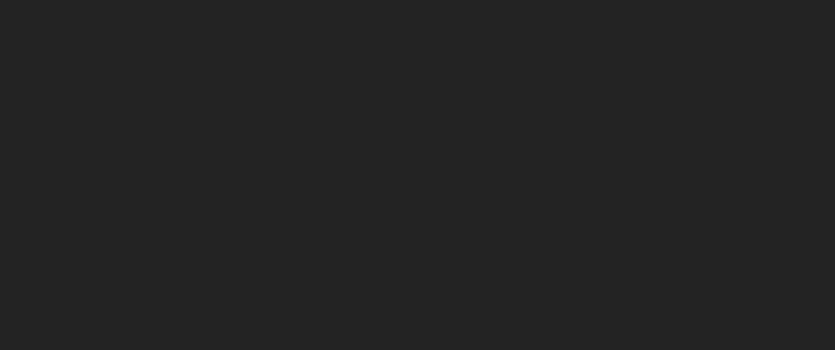
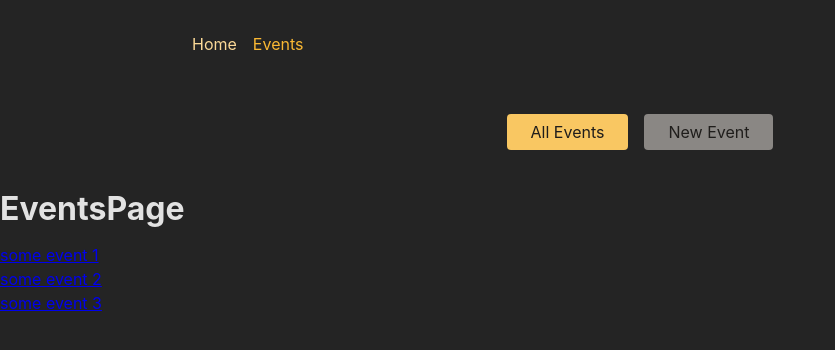
Before and after one commit to lucasmm96/react-projects, a React (Create React App) app in the folder 10-react-router-2/frontend/: page /events in a window 1280 px wide. Shown: the top 350 px of the page, without its empty margins (0-835 px from the left). Built offline with nearby package versions, Linux system fonts and the light colour scheme.

Commit message:
time to practice: problem

```diff
--- a/10-react-router-2/frontend/package.json
+++ b/10-react-router-2/frontend/package.json
@@ -8,6 +8,7 @@
     "@testing-library/user-event": "^13.5.0",
     "react": "^18.2.0",
     "react-dom": "^18.2.0",
+    "react-router-dom": "^6.8.1",
     "react-scripts": "5.0.1",
     "web-vitals": "^2.1.4"
   },
--- a/10-react-router-2/frontend/src/App.js
+++ b/10-react-router-2/frontend/src/App.js
@@ -20,8 +20,38 @@
 // 7. Output the ID of the selected event on the EventDetailPage
 // BONUS: Add another (nested) layout route that adds the <EventNavigation> component above all /events... page components
 
+import { createBrowserRouter, RouterProvider } from 'react-router-dom';
+
+import HomePage from './pages/HomePage';
+import Events from './pages/EventsPage';
+import EventDetailPage from './pages/EventDetailPage';
+import NewEventPage from './pages/NewEventPage';
+import EditEventPage from './pages/EditEventPage';
+import RootLayout from './pages/Root';
+import EventsRootLayout from './pages/EventsRoot';
+
 function App() {
-  return <div></div>;
+	const router = createBrowserRouter([
+		{
+			path: '/',
+			element: <RootLayout />,
+			children: [
+				{ index: true, element: <HomePage /> },
+				{
+					path: 'events',
+					element: <EventsRootLayout />,
+					children: [
+						{ index: true, element: <Events /> },
+						{ path: ':eventId', element: <EventDetailPage /> },
+						{ path: 'new', element: <NewEventPage /> },
+						{ path: ':eventId/edit', element: <EditEventPage /> },
+					],
+				},
+			],
+		},
+	]);
+
+	return <RouterProvider router={router} />;
 }
 
 export default App;
--- a/10-react-router-2/frontend/src/components/EventsNavigation.js
+++ b/10-react-router-2/frontend/src/components/EventsNavigation.js
@@ -1,3 +1,4 @@
+import { NavLink } from 'react-router-dom';
 import classes from './EventsNavigation.module.css';
 
 function EventsNavigation() {
@@ -6,10 +7,25 @@
 			<nav>
 				<ul className={classes.list}>
 					<li>
-            <a href="/events">All Events</a>
+						<NavLink
+							to="/events"
+							className={({ isActive }) =>
+								isActive ? classes.active : undefined
+							}
+              end
+						>
+							All Events
+						</NavLink>
 					</li>
 					<li>
-            <a href="/events/new">New Event</a>
+						<NavLink
+							to="/events/new"
+							className={({ isActive }) =>
+								isActive ? classes.active : undefined
+							}
+						>
+							New Event
+						</NavLink>
 					</li>
 				</ul>
 			</nav>
--- a/10-react-router-2/frontend/src/components/MainNavigation.js
+++ b/10-react-router-2/frontend/src/components/MainNavigation.js
@@ -1,4 +1,5 @@
 import classes from './MainNavigation.module.css';
+import { NavLink } from 'react-router-dom';
 
 function MainNavigation() {
 	return (
@@ -6,10 +7,25 @@
 			<nav>
 				<ul className={classes.list}>
 					<li>
-            <a>Home</a>
+						<NavLink
+							to="/"
+							className={({ isActive }) =>
+								isActive ? classes.active : undefined
+							}
+              end
+						>
+							Home
+						</NavLink>
 					</li>
 					<li>
-            <a>Events</a>
+						<NavLink
+							to="/events"
+							className={({ isActive }) =>
+								isActive ? classes.active : undefined
+							}
+						>
+							Events
+						</NavLink>
 					</li>
 				</ul>
 			</nav>
--- /dev/null
+++ b/10-react-router-2/frontend/src/pages/EditEventPage.js
@@ -0,0 +1,7 @@
+const EditEventPage = () => {
+  return (
+    <h1>EditEventPage</h1>
+  )
+};
+
+export default EditEventPage;
--- /dev/null
+++ b/10-react-router-2/frontend/src/pages/EventDetailPage.js
@@ -0,0 +1,14 @@
+import { useParams } from 'react-router-dom';
+
+const EventDetailPage = () => {
+  const params = useParams();
+
+	return (
+		<>
+			<h1>EventDetailPage</h1>
+			<p>Event ID: {params.eventId}</p>
+		</>
+	);
+};
+
+export default EventDetailPage;
--- /dev/null
+++ b/10-react-router-2/frontend/src/pages/EventsPage.js
@@ -0,0 +1,33 @@
+import { Link } from 'react-router-dom';
+
+const EventsPage = () => {
+	const DUMMY_EVENTS = [
+		{
+			id: 'e1',
+			title: 'some event 1',
+		},
+		{
+			id: 'e2',
+			title: 'some event 2',
+		},
+		{
+			id: 'e3',
+			title: 'some event 3',
+		},
+	];
+
+	return (
+		<>
+			<h1>EventsPage</h1>
+			<ul>
+				{DUMMY_EVENTS.map((event) => (
+					<li key={event.id}>
+						<Link to={event.id}>{event.title}</Link>
+					</li>
+				))}
+			</ul>
+		</>
+	);
+};
+
+export default EventsPage;
--- /dev/null
+++ b/10-react-router-2/frontend/src/pages/EventsRoot.js
@@ -0,0 +1,13 @@
+import { Outlet } from 'react-router-dom';
+import EventNavigation from '../components/EventsNavigation';
+
+const EventsRootLayout = () => {
+	return (
+		<>
+			<EventNavigation />
+			<Outlet />
+		</>
+	);
+};
+
+export default EventsRootLayout;
--- /dev/null
+++ b/10-react-router-2/frontend/src/pages/HomePage.js
@@ -0,0 +1,7 @@
+const HomePage = () => {
+  return (
+    <h1>HomePage</h1>
+  )
+};
+
+export default HomePage;
--- /dev/null
+++ b/10-react-router-2/frontend/src/pages/NewEventPage.js
@@ -0,0 +1,7 @@
+const NewEventPage = () => {
+  return (
+    <h1>NewEventPage</h1>
+  )
+};
+
+export default NewEventPage;
--- /dev/null
+++ b/10-react-router-2/frontend/src/pages/Root.js
@@ -0,0 +1,15 @@
+import MainNavigation from '../components/MainNavigation';
+import { Outlet } from 'react-router-dom';
+
+const RootLayout = () => {
+	return (
+		<>
+			<MainNavigation />
+			<main>
+				<Outlet />
+			</main>
+		</>
+	);
+};
+
+export default RootLayout;
```
Also changed, not shown: 1 other file (tests, documents, lock files or other folders). Lines whose indentation alone changed are shown as unchanged.
